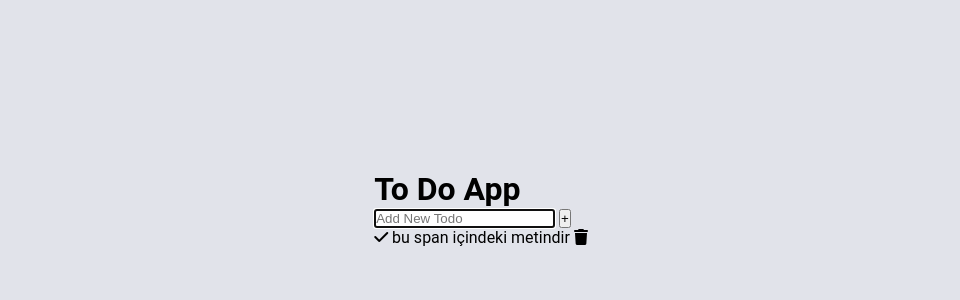
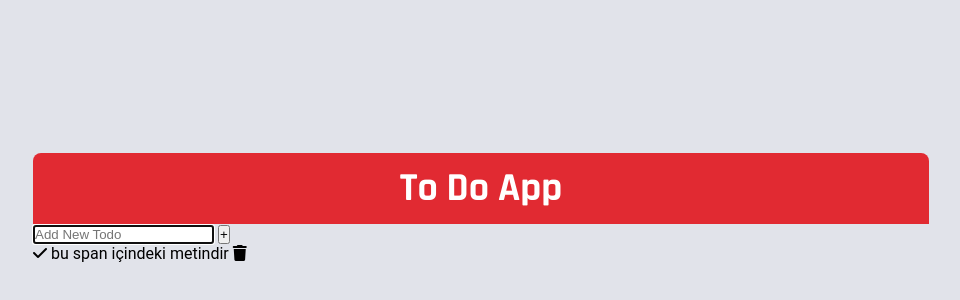
Before and after one commit to Nazgul-Racber/todo-app-x, a plain HTML site: page index.html in a window 1280 px wide. Shown: the part 192-492 px from the top of the page, without its empty margins (159-1119 px from the left). Drawn offline with Linux system fonts and the light colour scheme.

Commit message:
container

```diff
--- a/style.css
+++ b/style.css
@@ -18,3 +18,16 @@ body{
     height: 100vh;
 
 }
+.container{
+    width: 70%;
+
+    > h1{
+        color: white;
+        font-size: 40px;
+        padding: 10px 0;
+        text-align: center;
+        border-radius: 0.5rem 0.5rem 0 0;
+        background-color: #E12A32;
+        font-family: 'Rajdhani', sans-serif;
+    }
+}
```
